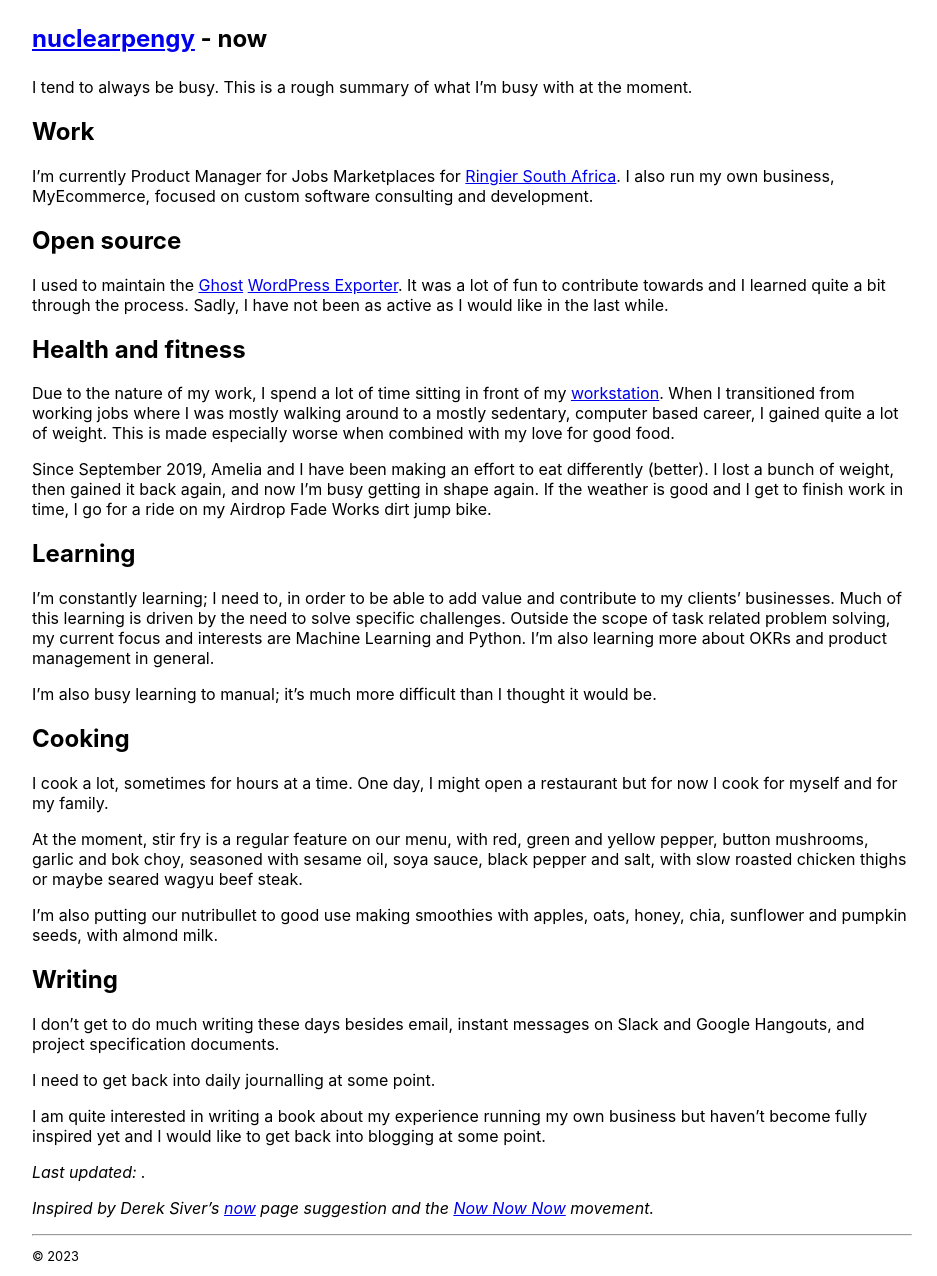
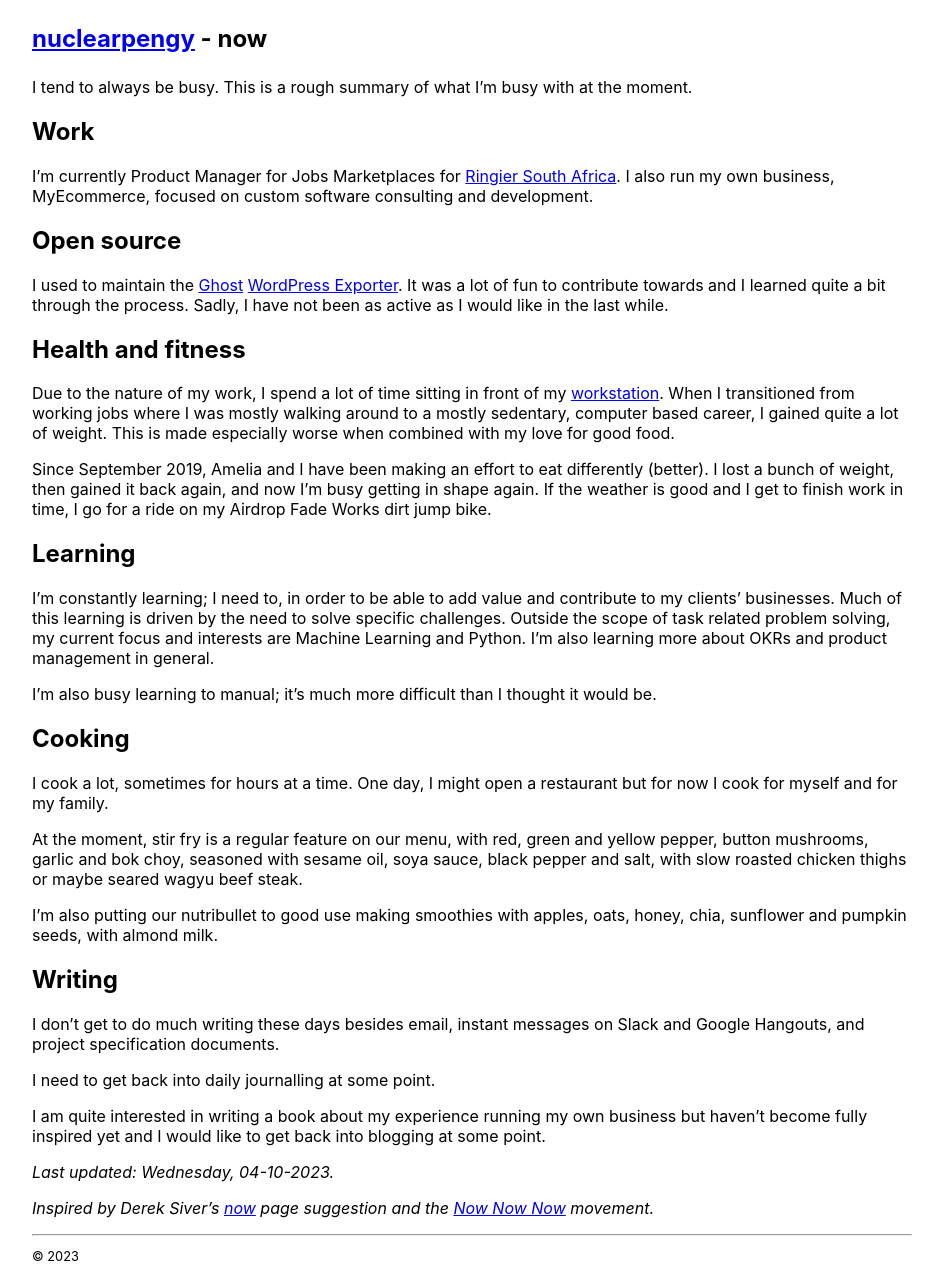
Before and after one commit to nuclearpengy/nuclearpengy.github.io, a Jekyll site: the page built from now.md, in a window 1280 px wide. Shown: the whole page, without its empty margins (168-1105 px from the left). Built offline with Jekyll 4.4.1, drawn with Linux system fonts in a browser that asks for light colours.

Commit message:
testing change to how date is set and output.

```diff
--- a/now.md
+++ b/now.md
@@ -2,6 +2,7 @@
 layout: default
 title: nuclearpengy - now
 description: What I'm focusing on at the moment.
+date: 2023-10-04
 ---
 
 <h1><a href="{{site.url}}">nuclearpengy</a> - now</h1>
```
